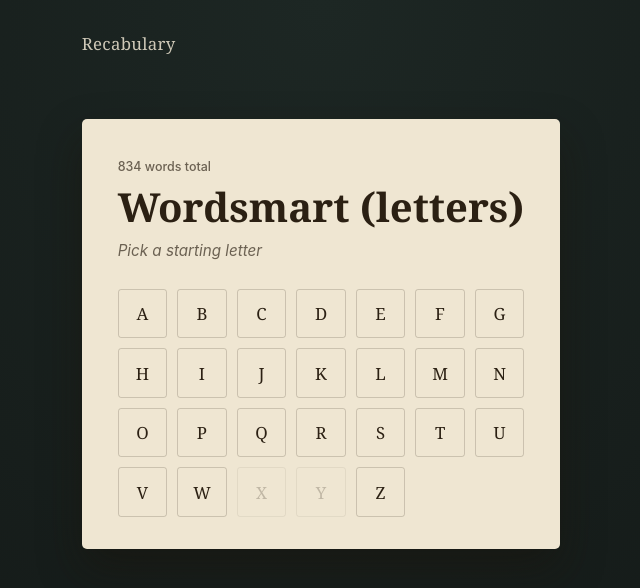
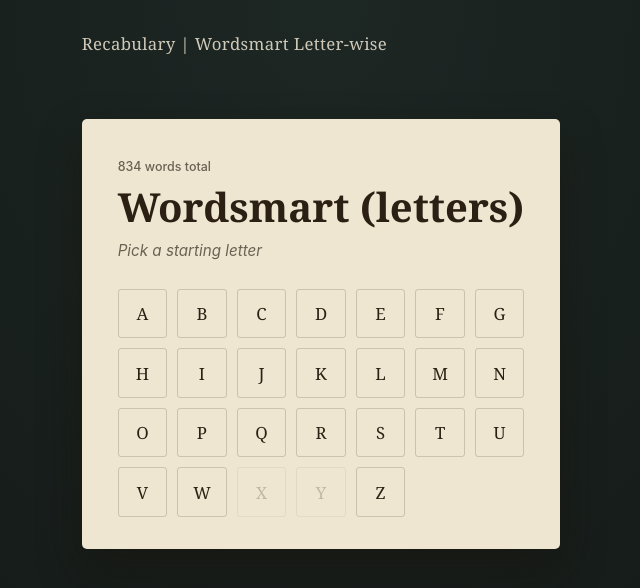
Before and after one commit to hibranshahriar/hibranshahriar.github.io, a plain HTML site: page recabulary/wslw.html in a window 1280 px wide. Shown: the whole page, without its empty margins (319-959 px from the left). Drawn offline with Linux system fonts and the light colour scheme.

Commit message:
Update brand name in wslw.html

```diff
--- a/recabulary/wslw.html
+++ b/recabulary/wslw.html
@@ -268,7 +268,7 @@
 
   <div class="scene">
     <header>
-      <span class="brand">Recabulary</span>
+      <span class="brand">Recabulary | Wordsmart Letter-wise</span>
     </header>
 
     <main>
```
